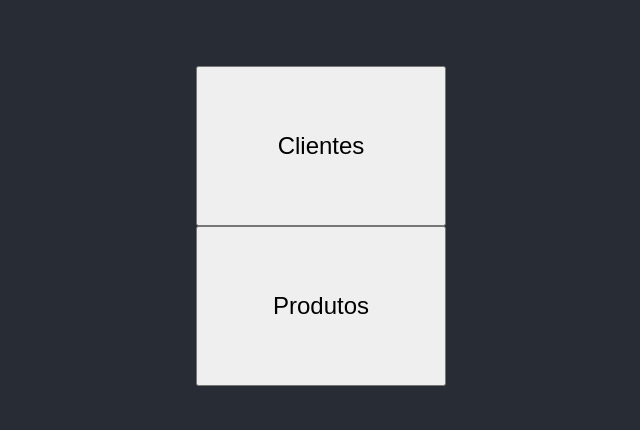
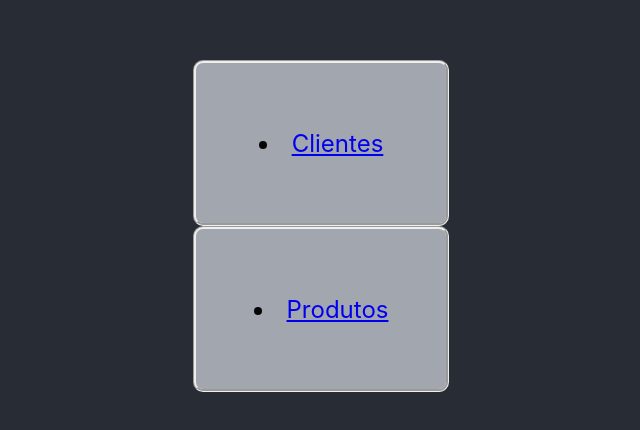
Before and after one commit to AdamsFlorisbal/Desafio2_HiringCoders, a React (Create React App) app: page / in a window 1280 px wide. Shown: the part 174-604 px from the top of the page, without its empty margins (319-959 px from the left). Built offline with nearby package versions, Linux system fonts and the light colour scheme.

Commit message:
lincando paginas

```diff
--- a/public/index.html
+++ b/public/index.html
@@ -16,7 +16,6 @@
     <title>Desafio2</title>
   </head>
   <body>
-    <noscript></noscript>
-    <div id="root"></div>
-    </body>
+      <div id="root"></div>
+  </body>
 </html>
--- a/src/pages/Clientes/App.css
+++ b/src/pages/Clientes/App.css
@@ -1,4 +1,5 @@
 .button-size {
+  background-color: #282c34;
   width: 250px;
   height: 160px;
   text-align: center;
@@ -7,11 +8,18 @@
 .App {
   text-align: center;
 }
-
+.App-cliente{
+  text-align: center;
+  font-size: x-large;
+  background-color: #282c34;
+  text-align: center;
+  min-height: 100vh;
+}
 .App-logo {
   height: 40vmin;
   pointer-events: none;
 }
+
 
 @media (prefers-reduced-motion: no-preference) {
   .App-logo {
@@ -30,6 +38,7 @@
   color: white;
 }
 
+
 .App-link {
   color: #61dafb;
 }
--- a/src/pages/Clientes/index.js
+++ b/src/pages/Clientes/index.js
@@ -1,8 +1,15 @@
 import React from 'react';
-
+import './App.css';
 const Page = () => {
     return(
-        <div>Clientes</div>
+        <div class="App-cliente">
+        <form id="form">
+            <input type="text" placeholder="Name" id="nome"/>
+            <input type="text" placeholder="Cpf" id="Email"/>
+            <input type="text" placeholder="Email" id="email"/>
+            <input type="submit" value="Cadastrar"/>
+        </form>
+        </div>
     );
 }
 
--- a/src/pages/Home/App.css
+++ b/src/pages/Home/App.css
@@ -1,8 +1,18 @@
 .button-size {
+  font-size: x-large;
+  font-style: normal;
+  display: flex;
+  background-color: #a1a6af;
   width: 250px;
   height: 160px;
+  justify-content: center;
   text-align: center;
   font-size: x-large;
+  align-items: center;
+  flex-direction: column;
+  border-radius: 10px;
+  border-style: groove;
+  color: rgb(5, 5, 5);
 }
 .App {
   text-align: center;
--- a/src/pages/Home/index.js
+++ b/src/pages/Home/index.js
@@ -1,11 +1,20 @@
 
+import {Link} from 'react-router-dom'
 import React from 'react';
 import './App.css';
 const Page = () => {
     return(
         <div class="App App-header">
-                <input className="button button-size" type="submit" value="Clientes" />
-                <input className="button button-size" type="submit" value="Produtos" />
+            <div class="button button-size">
+                <li >
+                    <Link  to="/Clientes">Clientes</Link>
+                </li>
+            </div>
+            <div class="button button-size">
+                <li>
+                <Link  to="/Produtos">Produtos</Link>
+                </li>
+            </div>
         </div>
     );
 }
--- a/src/pages/Produtos/index.js
+++ b/src/pages/Produtos/index.js
@@ -1,9 +1,15 @@
 import React from 'react';
-
+import './App.css';
 const Page = () => {
     return(
-
-        <div>Produtos</div>
+        <div class="App-cliente">
+        <form id="form">
+            <input type="text" placeholder="Name" id="nomeProdutp"/>
+            <input type="text" placeholder="Quantidade" id="quantidade"/>
+            <input type="text" placeholder="Preço" id="preço"/>
+            <input type="submit" value="Cadastrar"/>
+        </form>
+        </div>
     );
 }
 
```
